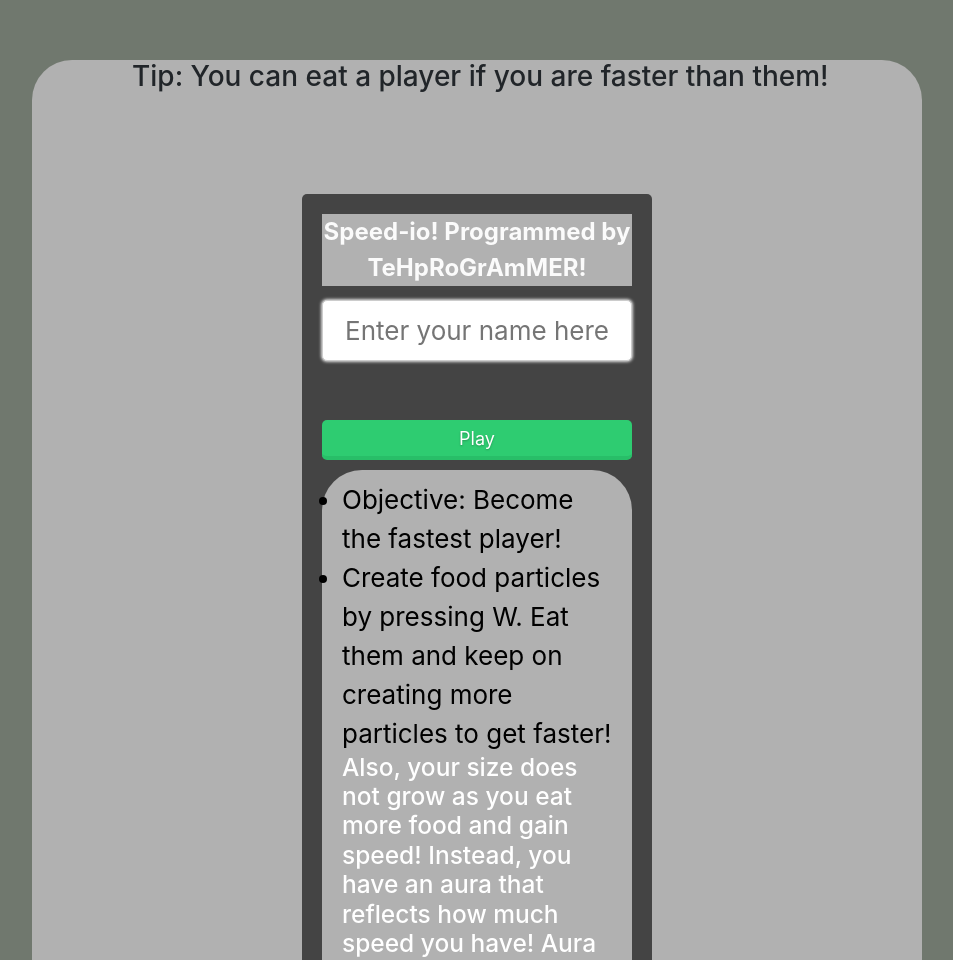
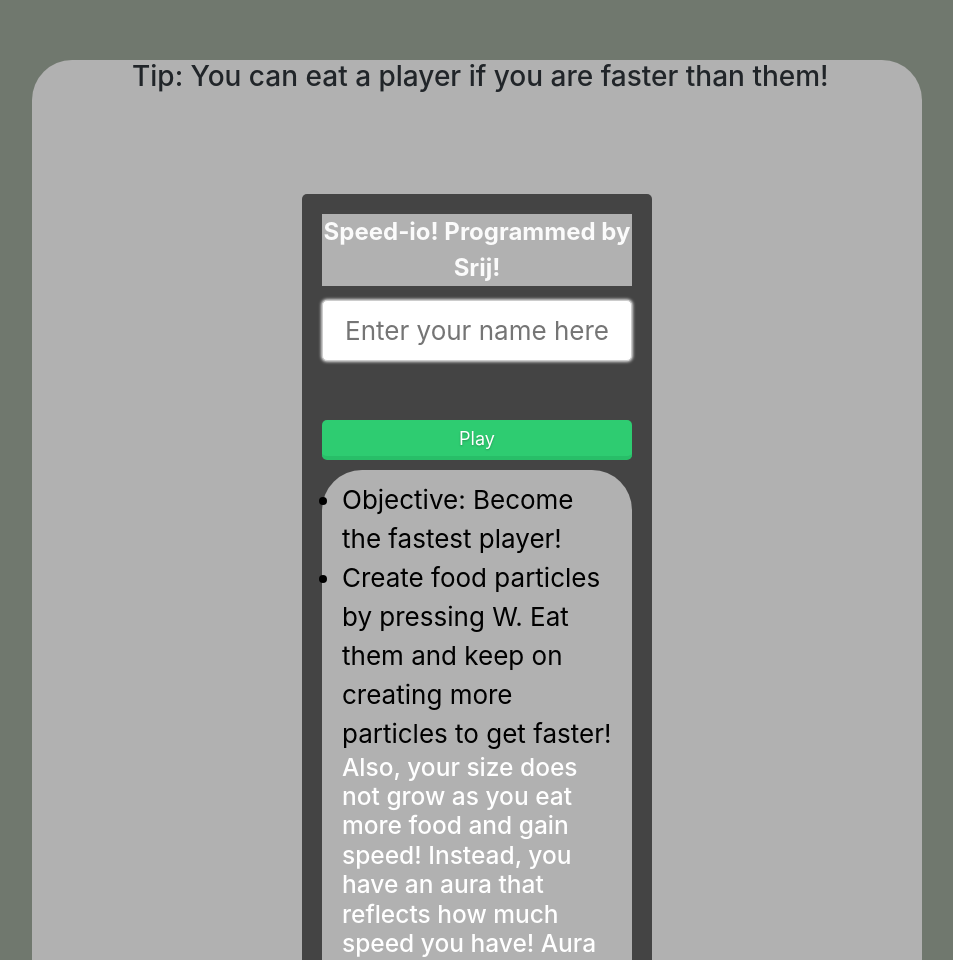
Before and after one commit to shotgunsheron/speed-io, a website built with webpack: page src/client/index.html in a window 1280 px wide. Shown: the part 140-1100 px from the top of the page, without its empty margins (163-1116 px from the left). Built offline with nearby package versions, Linux system fonts and the light colour scheme.

Commit message:
changed name

```diff
--- a/src/client/index.html
+++ b/src/client/index.html
@@ -37,7 +37,7 @@
         <h2>Tip: You can eat a player if you are faster than them!</h2>
 
         <div id="startMenu">
-            <p>Speed-io! Programmed by TeHpRoGrAmMER!</p>
+            <p>Speed-io! Programmed by Srij!</p>
             <input type="text" tabindex="0" autofocus placeholder="Enter your name here" id="playerNameInput" maxlength="25" />
             <b class="input-error">Nickname must be alphanumeric characters only!</b>
             <br />
```
